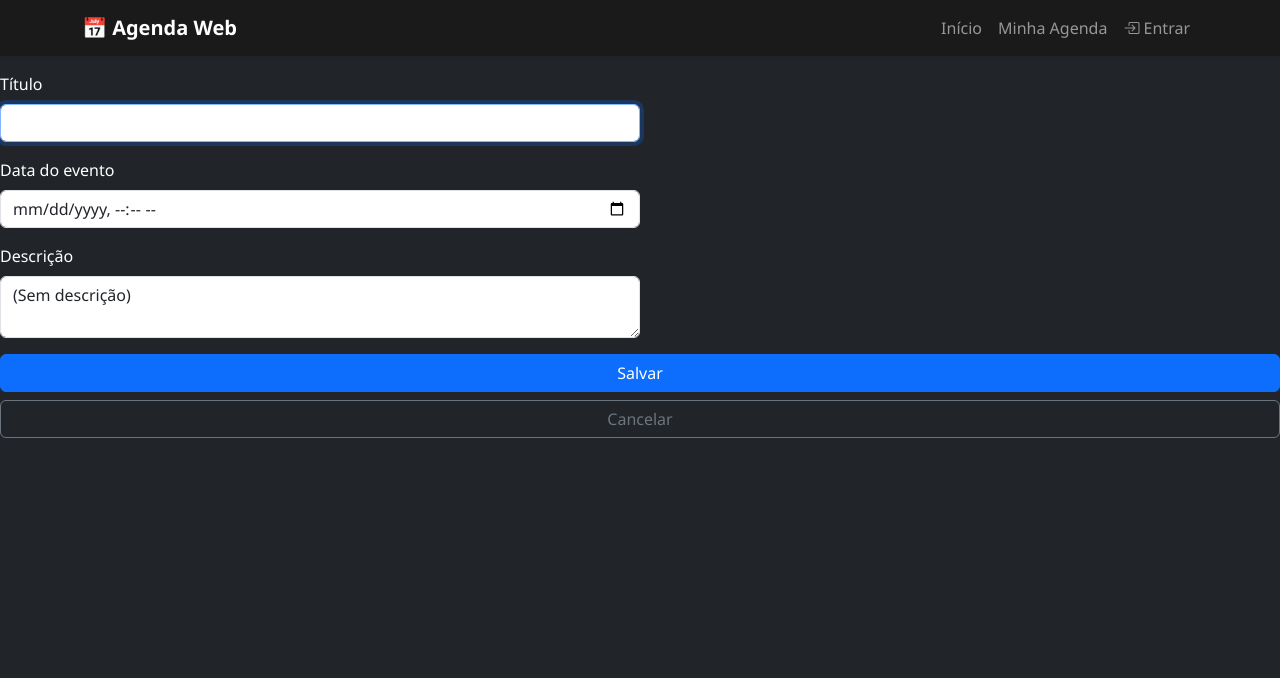
After one commit to devisonsantana/agenda-web-django, a Django app: template events/templates/edit-event.html in a window 1280 px wide. The commit adds this page. Shown: the top 678 px of the page. Run offline with Django 5.2, Linux system fonts and the light colour scheme; the template is opened without the code that fills it, so the values that code supplies are empty.

Commit message:
feat: add edit event

```diff
--- a/agenda/urls.py
+++ b/agenda/urls.py
@@ -21,9 +21,11 @@ from events import views
 urlpatterns = [
     path('admin/', admin.site.urls),
     path('agenda/', views.event_list, name='agenda'),
-    path('agenda/new/', views.event_add, name='new'),
+    path('agenda/new/', views.event_create, name='new'),
     path('agenda/new/submit', views.submit_event),
-    path('agenda/delete/<int:id>', views.event_delete),
+    path('agenda/edit/', views.event_update, name='edit'),
+    path('agenda/edit/submit', views.submit_event),
+    path('agenda/delete/<int:id>', views.event_delete, name='delete'),
     path('login/', views.login_user, name='login'),
     path('login/submit', views.submit_user),
     path('logout/', views.logout_user, name='logout'),
--- a/events/models.py
+++ b/events/models.py
@@ -13,5 +13,8 @@ class Event(models.Model):
     def get_event_date(self):
         return self.event_date.strftime('%d/%m/%Y %H:%M')
 
+    def get_event_date_input(self):
+        return self.event_date.strftime('%Y-%m-%dT%H:%M')
+
     class Meta:
         db_table = 'event'
--- a/events/templates/event.html
+++ b/events/templates/create-event.html
@@ -19,7 +19,8 @@
         <button type="submit" class="btn btn-primary">Salvar</button>
         <a href="{% url 'agenda' %}" class="btn btn-outline-secondary">Cancelar</a>
     </div>
-<!-- </form>
+</form>
+<!--
 <div>
     <div class="card shadow-sm h-45" style="width: 34vw;">
         <div class="card-header">@user</div>
--- /dev/null
+++ b/events/templates/edit-event.html
@@ -0,0 +1,24 @@
+{% extends "model-page.html" %}
+{% block content %}
+
+<form method="POST" action="submit" style="color: white;">
+    {% csrf_token %}
+    <div class="mb-3 w-50">
+        <input type="number" name="id" value="{{ event.id }}" readonly hidden>
+        <label for="title" class="form-label">Título</label>
+        <input type="text" name="title" id="title" class="form-control" required autofocus value="{{ event.title }}">
+    </div>
+    <div class="mb-3 w-50">
+        <label for="event-date" class="form-label">Data do evento</label>
+        <input type="datetime-local" name="event-date" id="event-date" class="form-control" required autofocus value="{{ event.get_event_date_input }}">
+    </div>
+    <div class="mb-3 w-50">
+        <label for="description" class="form-label">Descrição</label>
+        <textarea name="description" id="description" class="form-control">{{ event.description|default:"(Sem descrição)" }}</textarea>
+    </div>
+    <div class="d-grid gap-2">
+        <button type="submit" class="btn btn-primary">Salvar</button>
+        <a href="{% url 'agenda' %}" class="btn btn-outline-secondary">Cancelar</a>
+    </div>
+</form>
+{% endblock %}
--- a/events/templates/model-event.html
+++ b/events/templates/model-event.html
@@ -4,6 +4,7 @@
         <div class="card shadow-sm h-100">
             <div class="card-header">@{{ event.id }}</div>
             <div class="card-header"><a href="delete/{{event.id}}">Deletar</a></div>
+            <div class="card-header"><a href="edit/?id={{event.id}}">Editar</a></div>
             <div class="card-body">
                 <h5 class="card-title">{{ event.title }}</h5>
                 <p class="card-text text-muted">
--- a/events/templates/model-navbar.html
+++ b/events/templates/model-navbar.html
@@ -16,6 +16,7 @@
                         <a class="nav-link text-danger" href="/logout/">
                             <i class="bi bi-box-arrow-right"></i> Sair
                         </a>
+                        <a href="{% url 'new' %}">Novo</a>
                     </li>
                 {% else %}
                     <li class="nav-item">
```
Also changed, not shown: events/views.py (+17 -3 lines).
